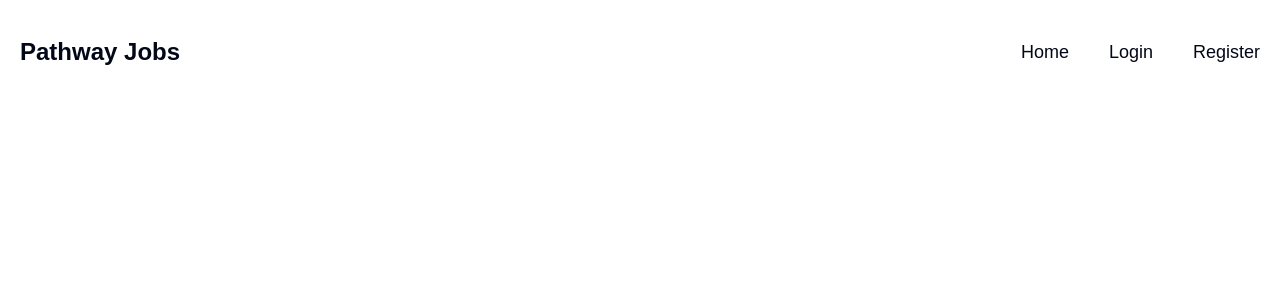
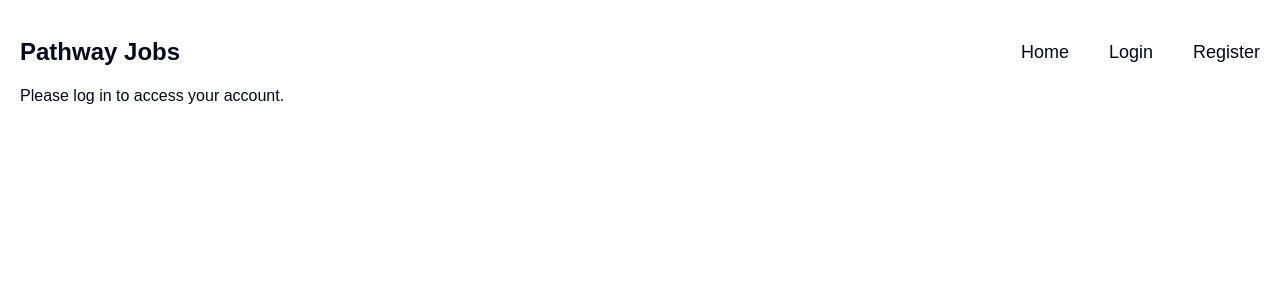
Before and after one commit to devsafix/pathway-jobs, a Next.js app: page / in a window 1280 px wide. Shown: the top 300 px of the page. Built offline with nearby package versions, Linux system fonts and the light colour scheme; no server answers.

Commit message:
Add onboard page and validate user

```diff
--- /dev/null
+++ b/src/app/onboard/page.js
@@ -0,0 +1,11 @@
+
+
+const OnBoard = () => {
+    return (
+        <div>
+            This is the onboarding page.
+        </div>
+    );
+};
+
+export default OnBoard;
--- a/src/app/page.js
+++ b/src/app/page.js
@@ -1,3 +1,22 @@
-export default function Home() {
-  return <div></div>;
+import { currentUser } from '@clerk/nextjs/server'
+import { redirect } from 'next/navigation';
+
+export default async function Home() {
+  const user = await currentUser();
+
+  const profileInfo = null;
+
+  if(user && !profileInfo?._id) {
+    redirect('/onboard');
+  }
+
+  return (
+    <div>
+      {user ? (
+        <div>Welcome, {user.firstName}!</div>
+      ) : (
+        <div>Please log in to access your account.</div>
+      )}
+    </div>
+  );
 }
```
